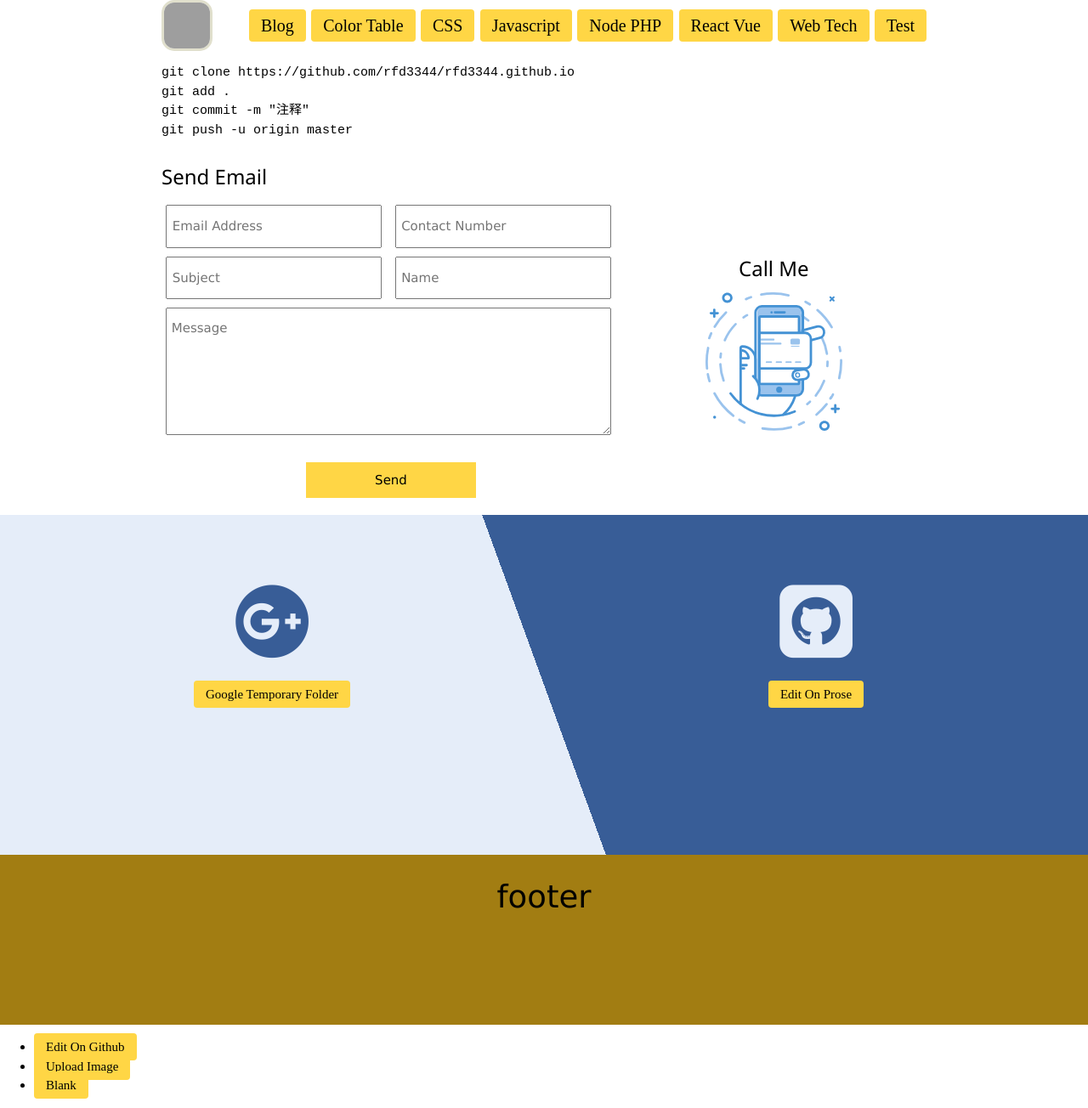
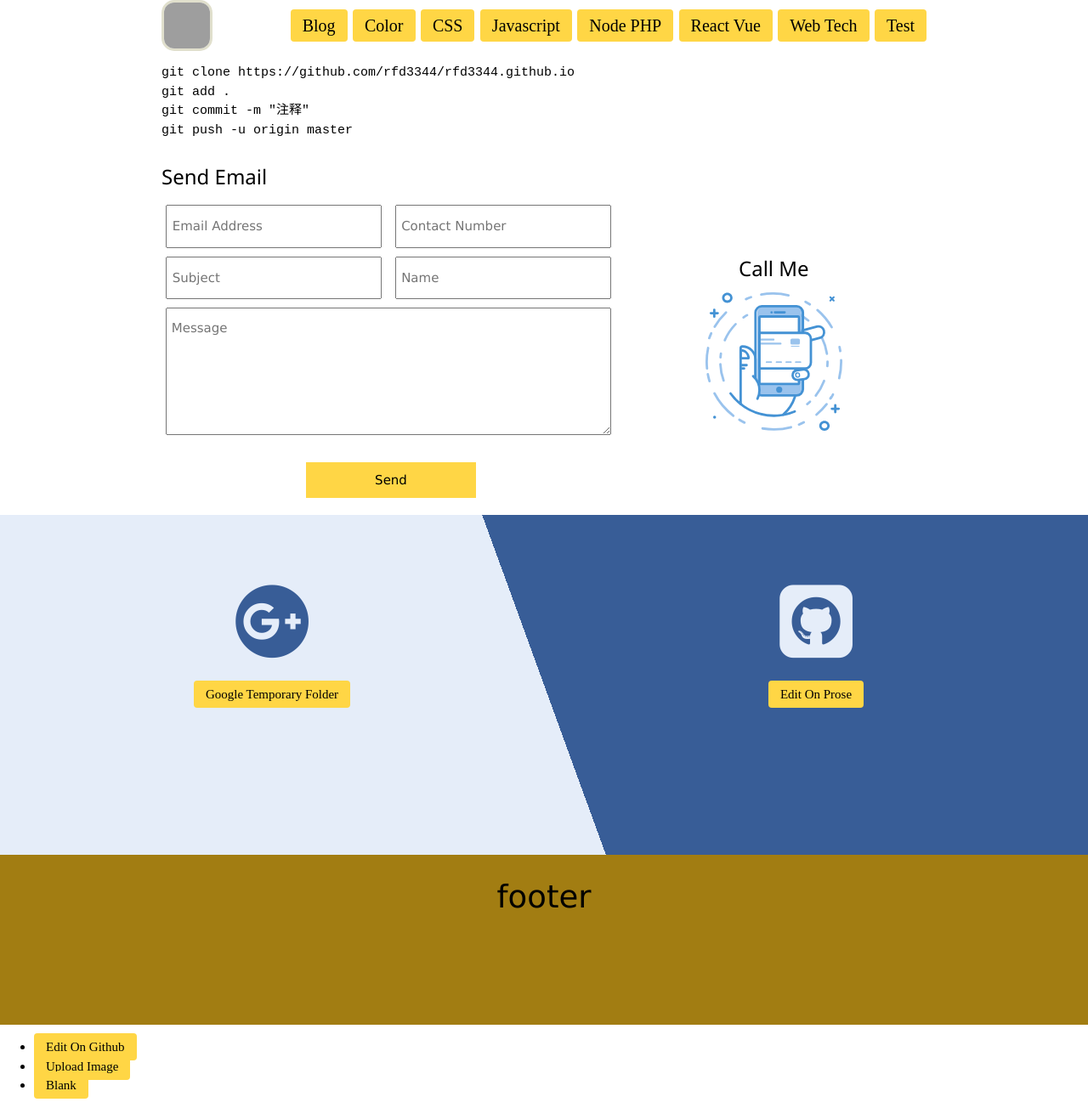
Before and after one commit to rfd3344a/rfd3344.github.io, a Jekyll site: the page built from index.html, in a window 1280 px wide. Shown: the whole page at 85% size. Built offline with Jekyll 4.4.1, drawn with Linux system fonts in a browser that asks for light colours; some web fonts are replaced; grey boxes are pictures that could not be loaded.

Commit message:
Update default.html

```diff
--- a/_layouts/default.html
+++ b/_layouts/default.html
@@ -19,7 +19,7 @@
 	      </a>
 	      <nav>
 	    <a href="{{ site.baseurl }}/pages/blog">Blog</a>
-	    <a href="{{ site.baseurl }}/pages/colortable">Color Table</a>
+	    <a href="{{ site.baseurl }}/pages/colortable">Color</a>
             <a href="{{ site.baseurl }}/notes/CSS">CSS</a>
             <a href="{{ site.baseurl }}/notes/Javascript">Javascript</a>
             <a href="{{ site.baseurl }}/notes/Node PHP">Node PHP</a>
```
